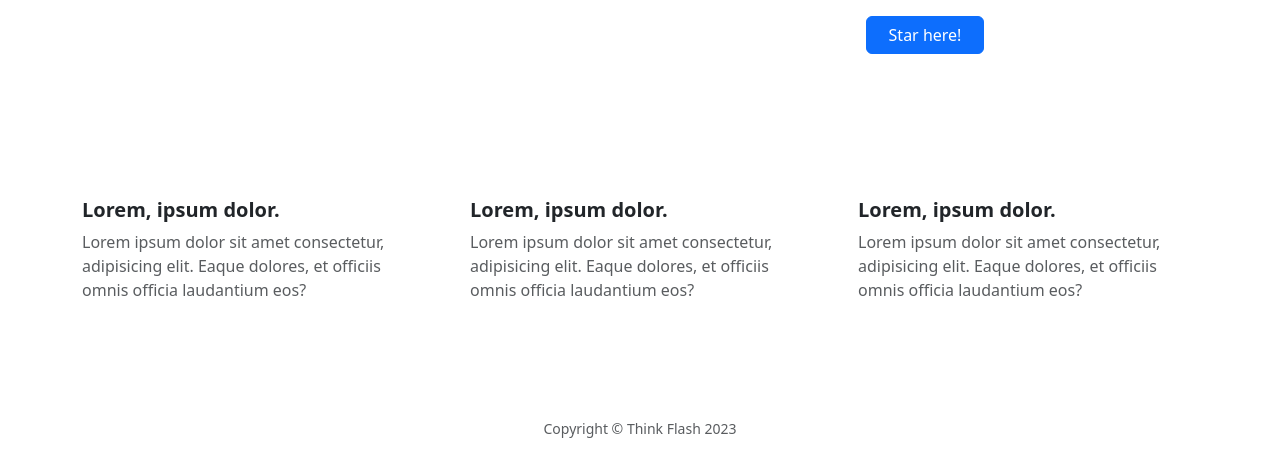
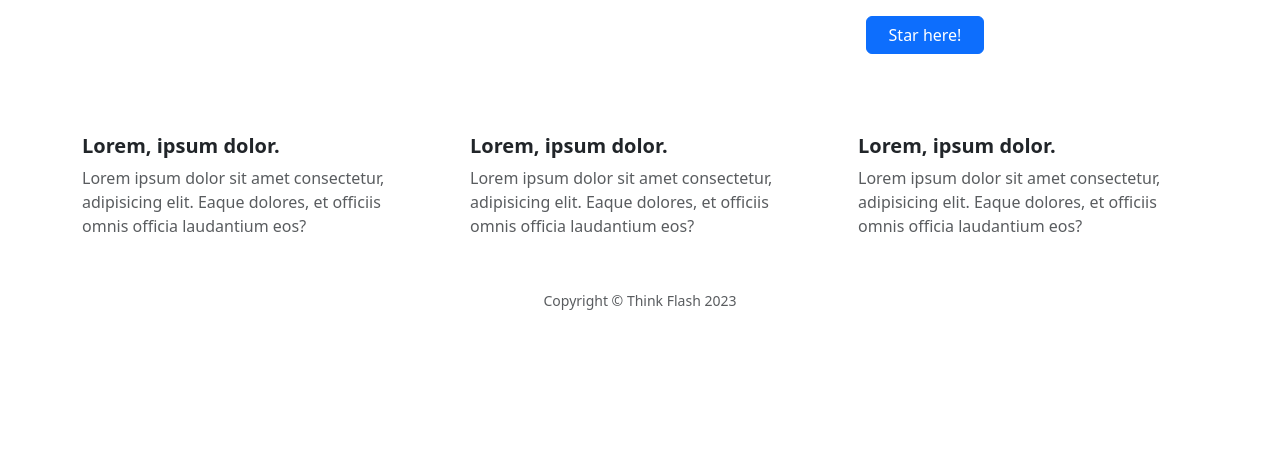
Before and after one commit to 4GeeksAcademy/ThinkFlash_APP, a React (Vite) app in the folder ThinkFlash-FrontEnd/: page / in a window 1280 px wide. Shown: the part 459-915 px from the top of the page. After the commit the page ends 800 px from the top, so only its background shows below. Built offline with nearby package versions, Linux system fonts and the light colour scheme.

Commit message:
homepage v.1

```diff
--- a/ThinkFlash-FrontEnd/src/pages/HomePage.jsx
+++ b/ThinkFlash-FrontEnd/src/pages/HomePage.jsx
@@ -25,9 +25,9 @@ export default function HomePage () {
 				</div>
 			</header>
 
-			<div id="features" class="py-5">
+			<div id="features" class="py-3">
 			<div class="container">
-				<div class="row g-5 py-5">
+				<div class="row g-5 py-3">
 					<div class="col-md-4">
 						<h5 class="fw-bold">Lorem, ipsum dolor.</h5>
 						<p class="text-muted text-justify">
```
